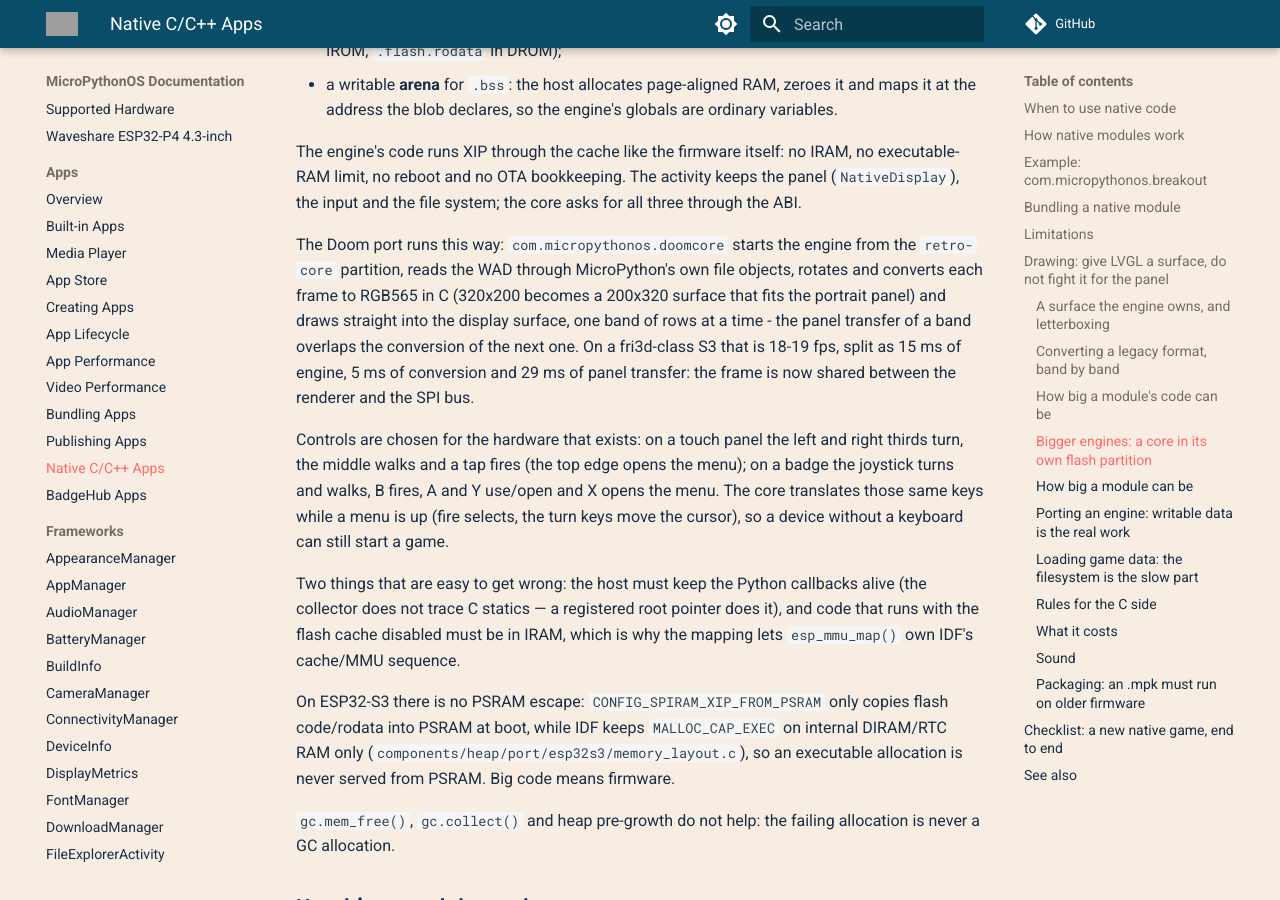
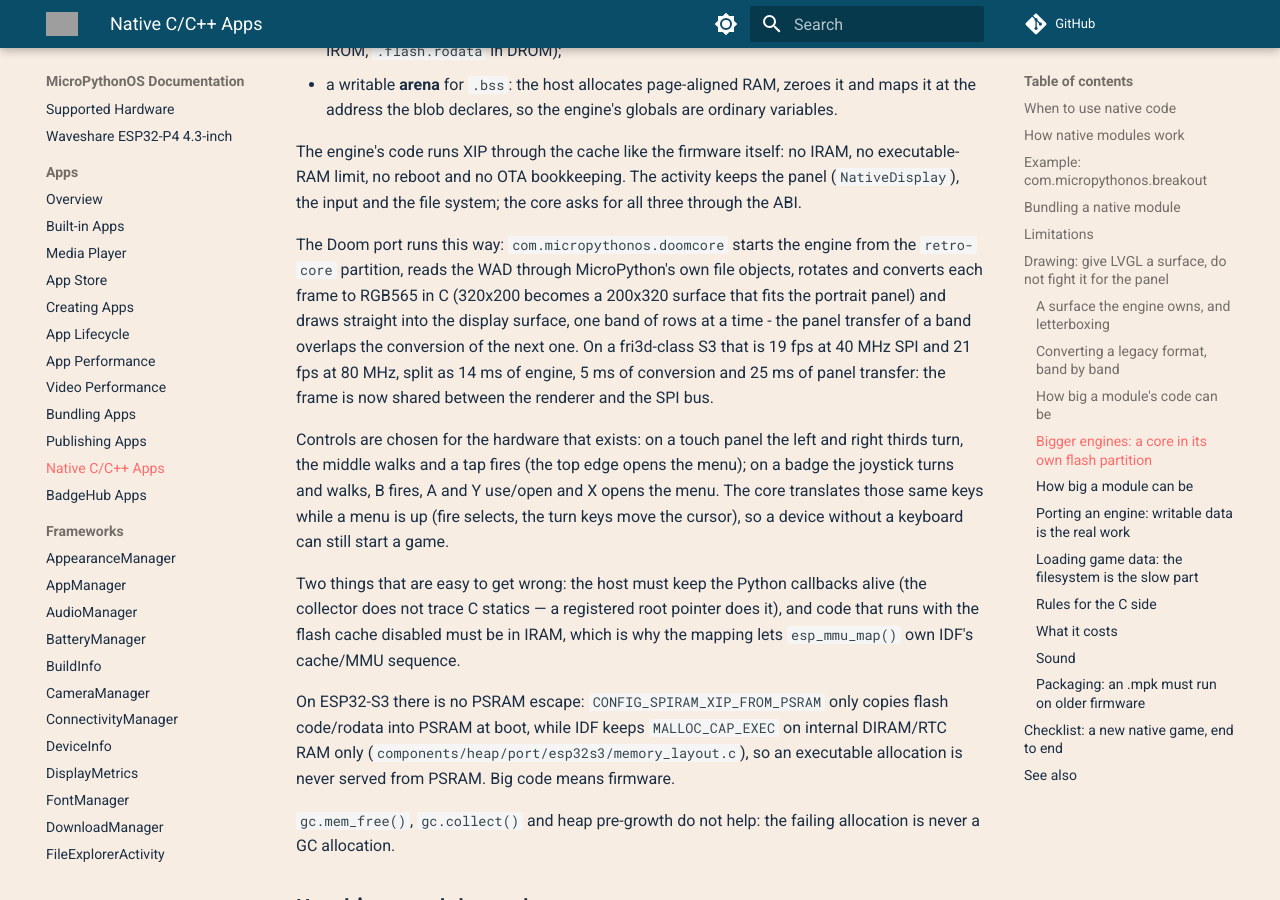
Before and after one commit to MicroPythonOS/docs, an MkDocs documentation site: the page built from docs/apps/native-apps.md, in a window 1280 px wide and 900 px high, scrolled down 5374 px. Built offline with MkDocs 1.6.1 and Material for MkDocs 9.7.7, drawn with Linux system fonts in a browser that asks for light colours; comment, search, counter and statistics services are not loaded; grey boxes are pictures that could not be loaded.

Commit message:
native apps: 21 fps for the flash-resident Doom core
The MaTouch panel runs at 80 MHz SPI after all (the 40 was conservative): the
panel transfer drops to 25 ms, so the frame is 14 + 5 + 25.

```diff
--- a/docs/apps/native-apps.md
+++ b/docs/apps/native-apps.md
@@ -246,9 +246,9 @@ the `retro-core` partition, reads the WAD through MicroPython's own file objects
 rotates and converts each frame to RGB565 in C (320x200 becomes a 200x320
 surface that fits the portrait panel) and draws straight into the display
 surface, one band of rows at a time - the panel transfer of a band overlaps the
-conversion of the next one. On a fri3d-class S3 that is 18-19 fps, split as
-15 ms of engine, 5 ms of conversion and 29 ms of panel transfer: the frame is
-now shared between the renderer and the SPI bus.
+conversion of the next one. On a fri3d-class S3 that is 19 fps at 40 MHz SPI and 21 fps at 80 MHz,
+split as 14 ms of engine, 5 ms of conversion and 25 ms of panel transfer: the
+frame is now shared between the renderer and the SPI bus.
 
 Controls are chosen for the hardware that exists: on a touch panel the left and
 right thirds turn, the middle walks and a tap fires (the top edge opens the
```
